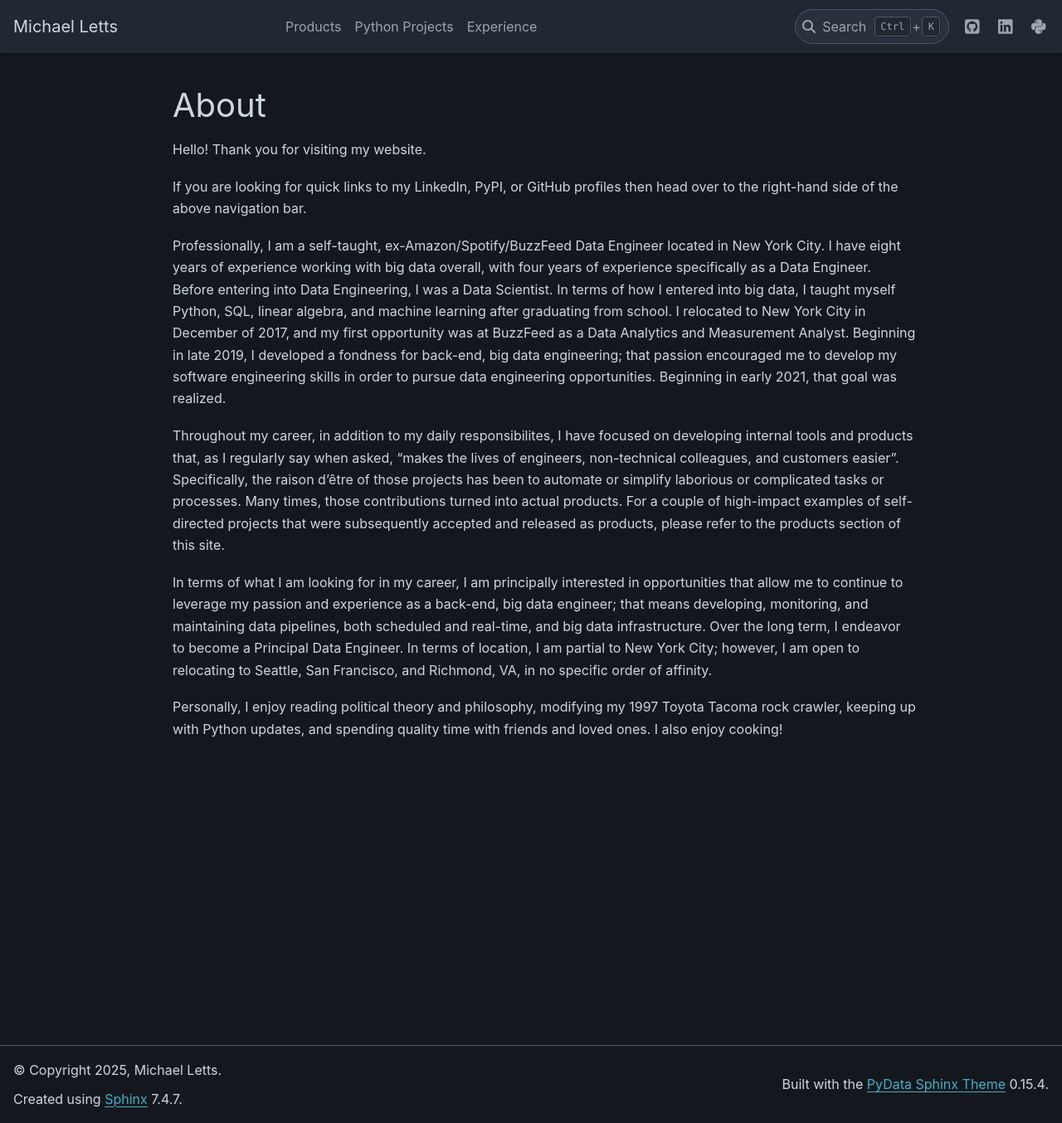
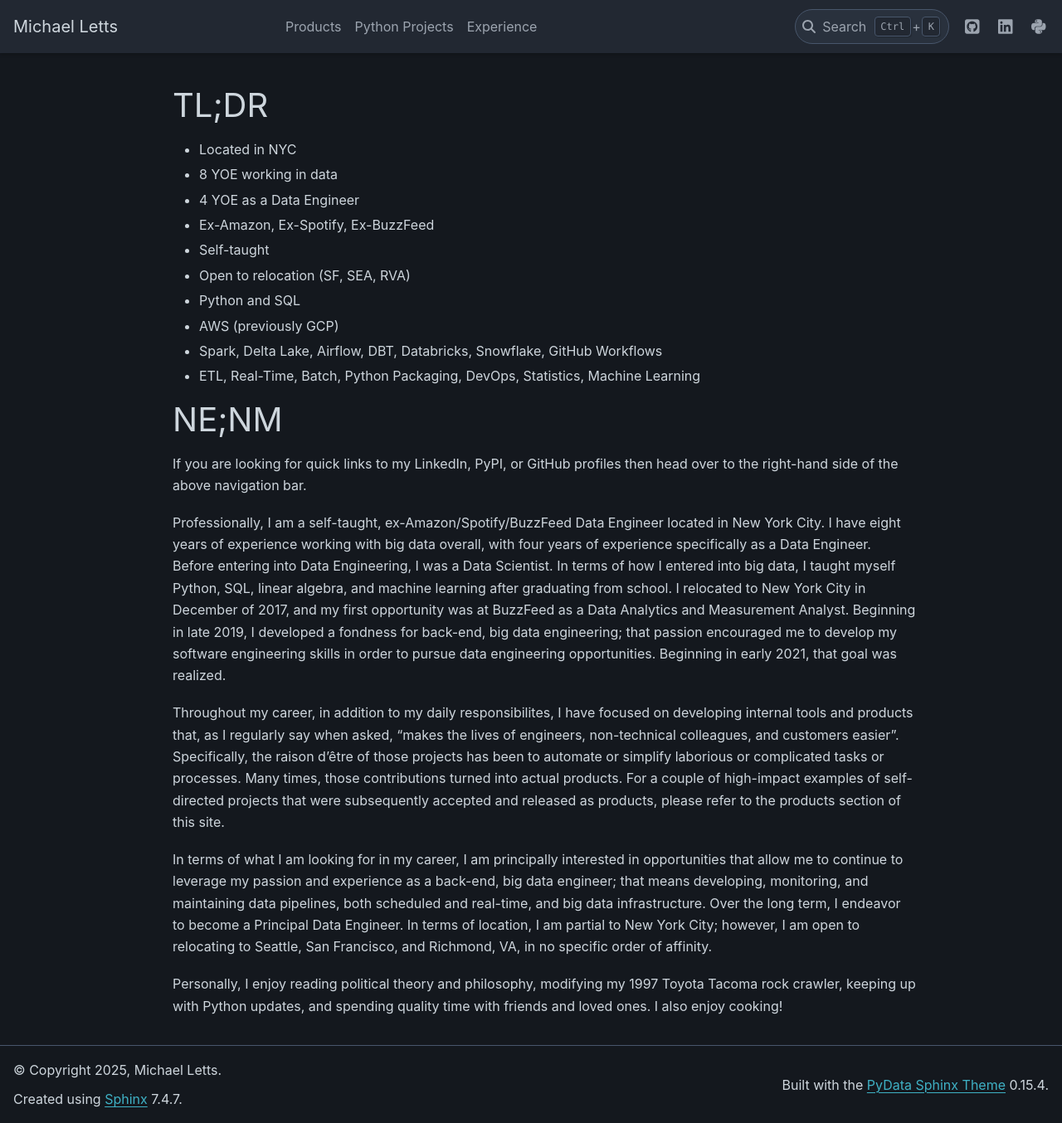
Before and after one commit to michaelthomasletts/michaelthomasletts.github.io, a Sphinx documentation site: the page built from doc/index.rst, in a window 1280 px wide and 1354 px high. Shown: the whole window at 83% size. Built offline with Sphinx 7.4.7 and the PyData theme 0.15.4, drawn with Linux system fonts in a browser that asks for light colours.

Commit message:
adding TLDR section

```diff
--- a/doc/index.rst
+++ b/doc/index.rst
@@ -1,9 +1,21 @@
 .. _about
 
-About
+TL;DR
 =====
 
-Hello! Thank you for visiting my website.
+- Located in NYC
+- 8 YOE working in data
+- 4 YOE as a Data Engineer
+- Ex-Amazon, Ex-Spotify, Ex-BuzzFeed
+- Self-taught
+- Open to relocation (SF, SEA, RVA)
+- Python and SQL
+- AWS (previously GCP)
+- Spark, Delta Lake, Airflow, DBT, Databricks, Snowflake, GitHub Workflows
+- ETL, Real-Time, Batch, Python Packaging, DevOps, Statistics, Machine Learning
+
+NE;NM
+=====
 
 If you are looking for quick links to my LinkedIn, PyPI, or GitHub profiles then head over to the right-hand side of the above navigation bar.
 
```
Also changed, not shown: 7 other files.
